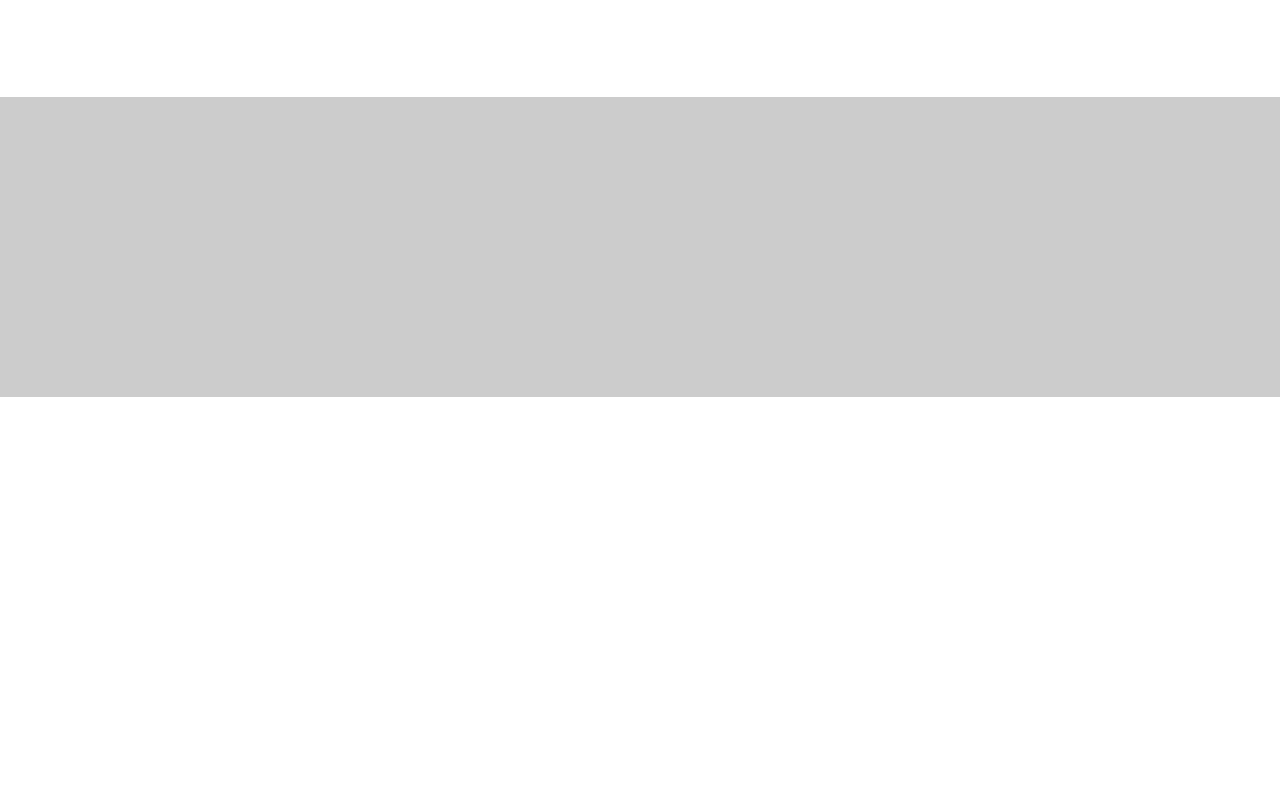
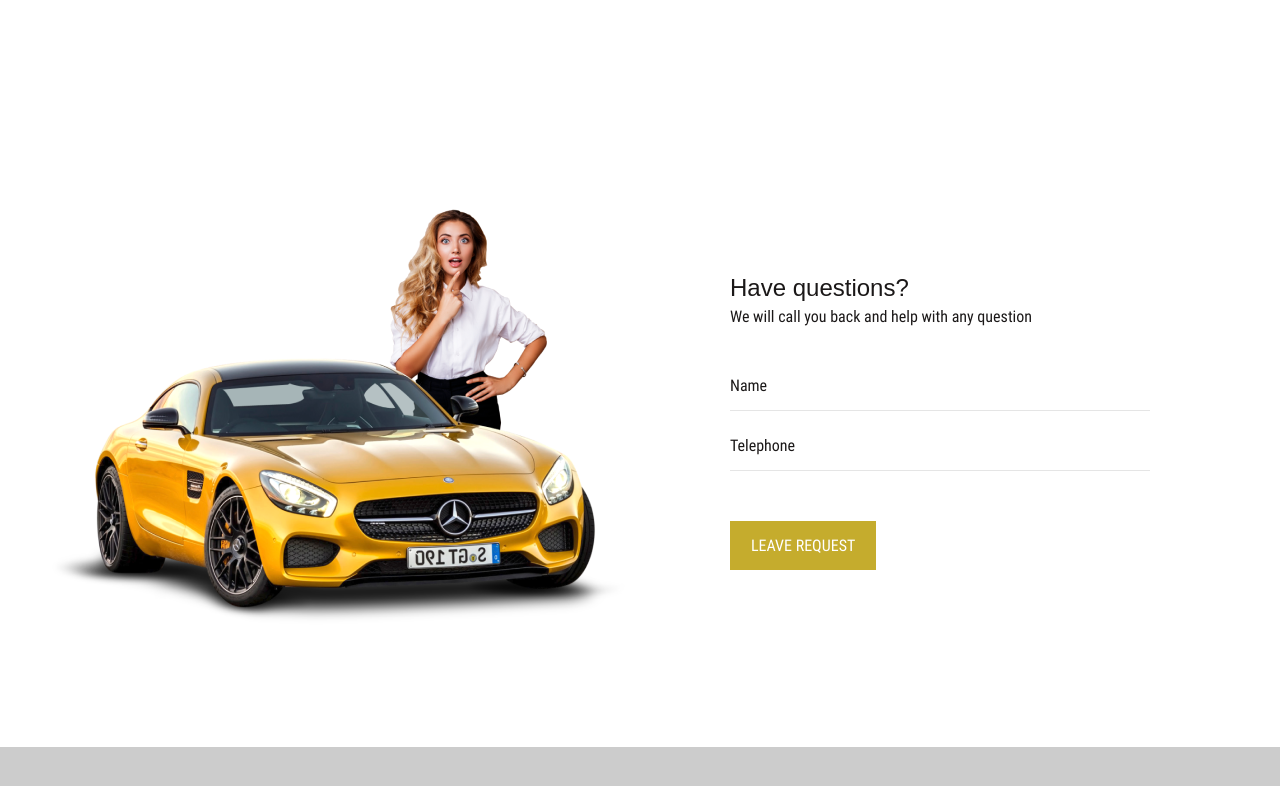
Before and after one commit to Gekagmeka/CarSharing.github.io, a website: page #src/index.html in a window 1280 px wide. Shown: the part 1970-2756 px from the top of the page. Before the commit the page ends 2367 px from the top, so only its background shows below. Drawn offline with nearby package versions, Linux system fonts and the light colour scheme; files that its build step writes are made by us from their sources; a web font is replaced by a local one.

Commit message:
added prefooter section and mob

```diff
--- a/#src/_prefooter.html
+++ b/#src/_prefooter.html
@@ -0,0 +1,38 @@
+<section class="prefooter">
+   <div class="container">
+      <div class="content">
+
+         <div class="row">
+            <div class="column">
+               <img src="img/img-07.png" alt="car">
+            </div>
+            <div class="column">
+               <div class="connection">
+                  <form class="form">
+                     <h3 class="title">
+                        Have questions?
+                     </h3>
+                     <p class="text">
+                        We will call you back and help with any&nbsp;question
+                     </p>
+                     <div class="input-group">
+                        <label>Name
+                           <input class="input" type="text">
+                        </label>
+                     </div>
+                     <div class="input-group">
+                        <label>Telephone
+                           <input class="input" type="text">
+                        </label>
+                     </div>
+                     <button class="btn btn-submit" type="submit">
+                        Leave request
+                     </button>
+                  </form>
+               </div>
+            </div>
+         </div>
+
+      </div>
+   </div>
+</section>
--- a/#src/index.html
+++ b/#src/index.html
@@ -5,7 +5,7 @@
 	<meta name="viewport" content="width=device-width, initial-scale=1.0">
 	<link rel="stylesheet" href="https://cdn.jsdelivr.net/gh/fancyapps/fancybox@3.5.7/dist/jquery.fancybox.min.css">
 	<link rel="stylesheet" href="css/style.min.css">
-	<link rel="stylesheet" href="https://unpkg.com/swiper/swiper-bundle.min.css">
+	<!-- <link rel="stylesheet" href="https://unpkg.com/swiper/swiper-bundle.min.css"> -->
 	<!-- <link rel="stylesheet" href="css/style.css"> -->
 	<title>CarSharing (Swiper doesn't work for IE)</title>
 </head>
--- a/#src/scss/_advantages.scss
+++ b/#src/scss/_advantages.scss
@@ -13,6 +13,7 @@
 
       @include media ('<=768px') {
          margin-bottom: 25px;
+         text-align: center;
       }
    }
 }
@@ -53,7 +54,7 @@
       flex-wrap: wrap;
    }
    @include media ('<=600px') {
-      max-width: 400px;
+      max-width: 100%;
       margin: 0 auto;
    }
 
@@ -136,10 +137,13 @@
       margin-left: 10px;
       text-align: right;
       @include media ('<=768px') {
-         max-width: 400px;
+         max-width: 90%;
          text-align: center;
          margin: 0 auto;
          margin-top: 25px;
+      }
+      @include media ('<=600px') {
+         max-width: 100%;
       }
 
       p {
@@ -160,11 +164,11 @@
                max-width: 400px;
                text-align: center;
                margin: 0 auto;
-               margin-bottom: 15px;
-            }
-            @include media ('<=600px') {
                margin-bottom: 35px;
             }
+            // @include media ('<=600px') {
+            //    margin-bottom: 35px;
+            // }
          }
       }
    }
--- a/#src/scss/_prefooter.scss
+++ b/#src/scss/_prefooter.scss
@@ -0,0 +1,70 @@
+.prefooter {
+   padding: 100px 0;
+
+   @include media ('<=768px') {
+      padding: 50px 0;
+   }
+}
+
+.row {
+   display: flex;
+   align-items: center;
+   @include media ('<=600px') {
+      flex-direction: column;
+   }
+
+   .column {
+      width: 50%;
+      @include media ('<=600px') {
+         width: 100%;
+      }
+   }
+}
+
+.connection {
+   padding: 0 90px;
+   @include media ('<1024px') {
+      padding: 0 40px;
+   }
+   @include media ('<=600px') {
+      padding: 0;
+      padding-top: 20px;
+   }
+}
+
+.form {
+
+   .title {
+      font-family: $Fira;
+      font-size: 24px;
+      font-weight: 500;
+      margin-bottom: 5px;
+   }
+
+   .text {
+      font-size: 16px;
+      margin-bottom: 50px;
+   }
+
+   .input-group {
+      margin-bottom: 25px;
+      label {
+         font-size: 16px;
+      }
+
+      .input {
+         display: block;
+         width: 100%;
+         border-bottom: 1px solid rgba(0, 0, 0, 0.1);
+      }
+   }
+
+   .btn-submit {
+      display: block;
+      margin-top: 50px;
+      &:hover {
+         cursor: pointer;
+      }
+   }
+
+}
--- a/#src/scss/_rent-section.scss
+++ b/#src/scss/_rent-section.scss
@@ -24,7 +24,6 @@
 
          @include media ('<600px') {
             flex-direction: column;
-            width: 90%;
             margin: 0 auto;
          }
 
@@ -94,6 +93,9 @@
          margin: 0 auto;
          margin-bottom: 50px;
       }
+      @include media ('<=600px') {
+         max-width: 100%;
+      }
 
    h3 {
       font-family: $Fira;
```
Also changed, not shown: #src/img/img-07.png (added), dist/css/style.css, dist/css/style.min.css, dist/img/img-07.png (added), dist/index.html.
